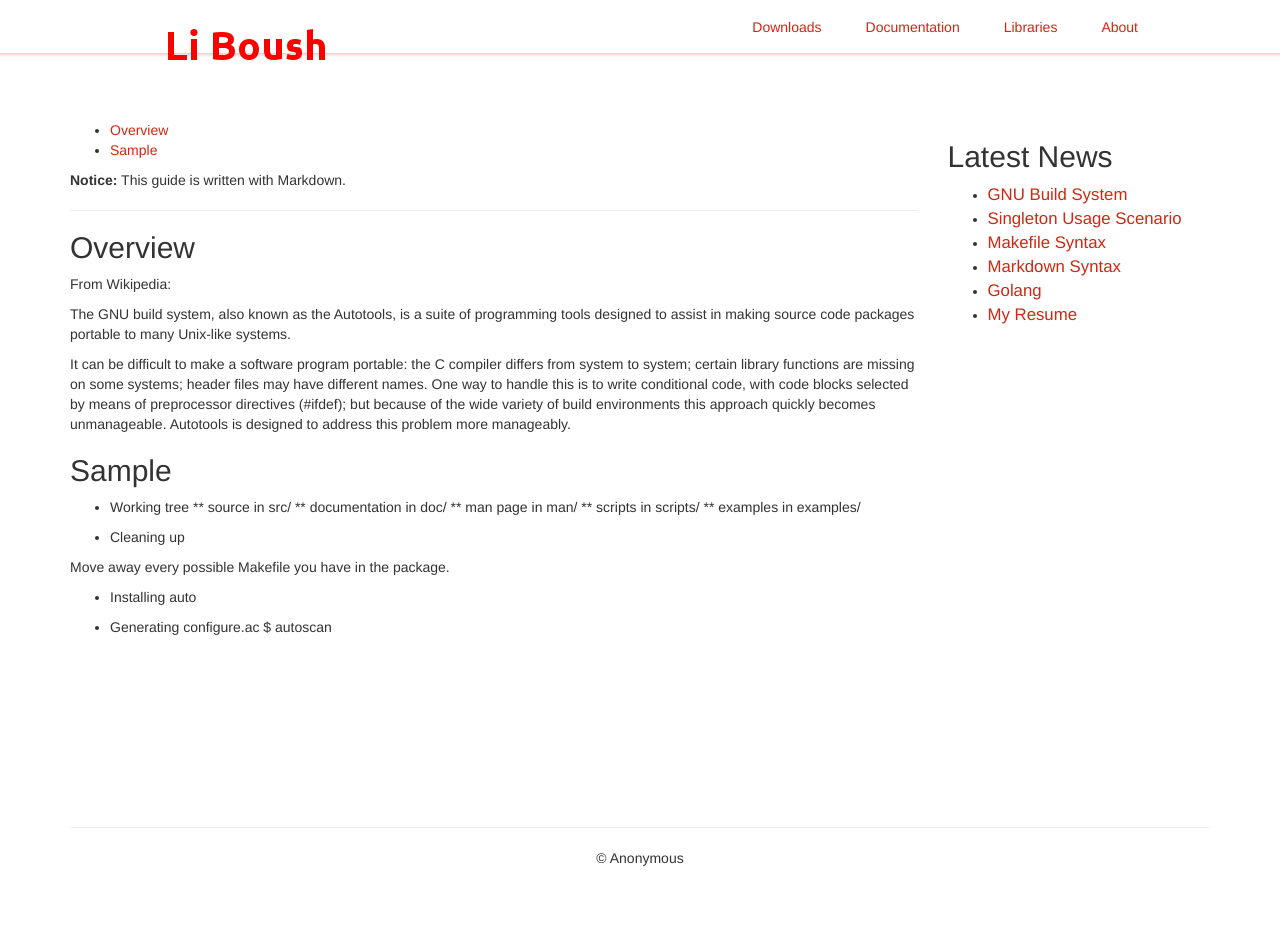
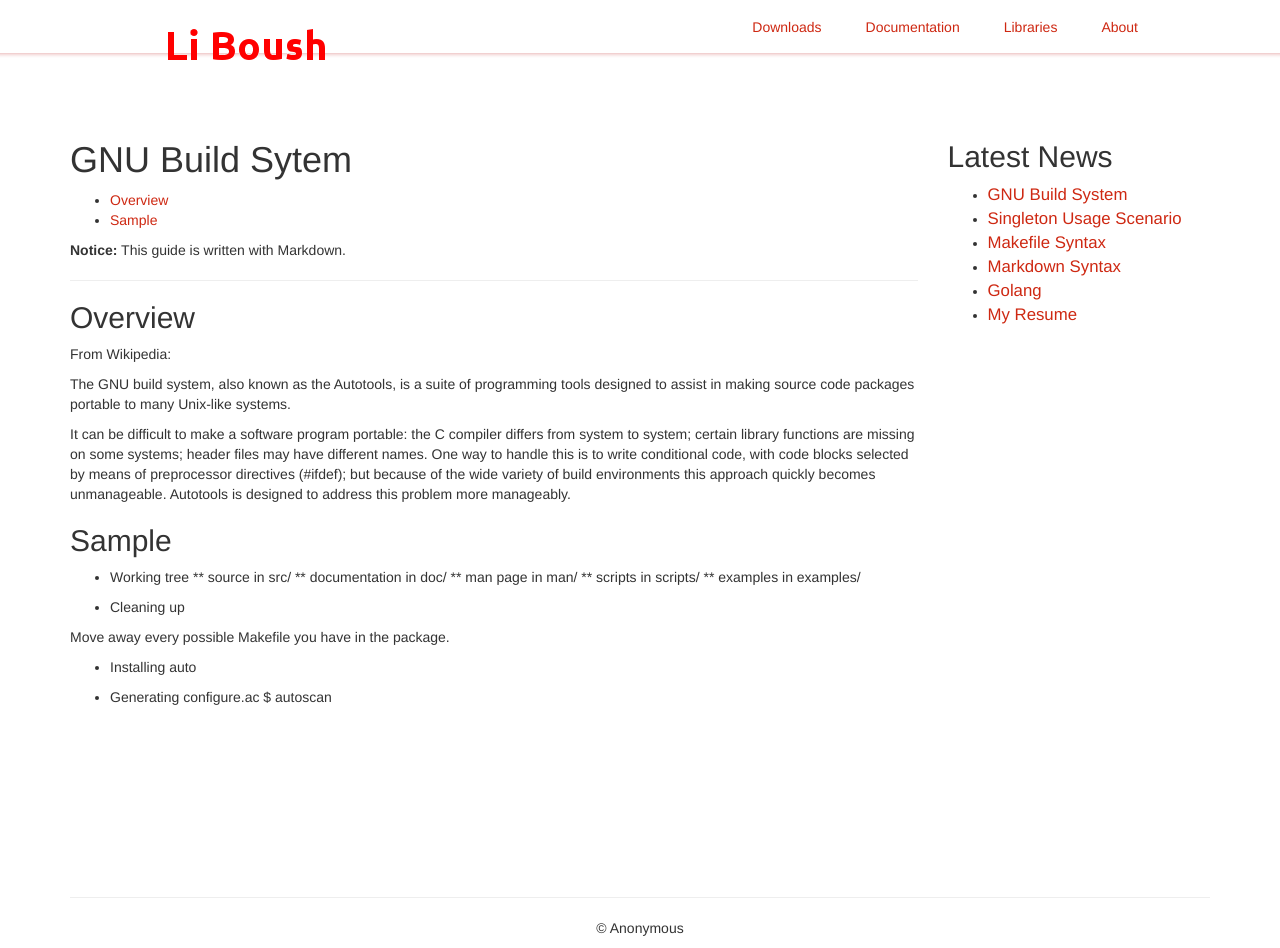
Before and after one commit to liboshi/liboshi.github.com, a Jekyll site: the page built from _posts/2015-10-30-gnu-build-system.md, in a window 1280 px wide and 948 px high. Built offline with Jekyll 4.4.1, drawn with Linux system fonts in a browser that asks for light colours; nearby versions of some CDN libraries; comment, search, counter and statistics services are not loaded.

Commit message:
o Add title.

```diff
--- a/_posts/2015-10-30-gnu-build-system.md
+++ b/_posts/2015-10-30-gnu-build-system.md
@@ -2,6 +2,9 @@
 layout: default
 title: GNU Build System
 ---
+
+GNU Build Sytem
+=================
 
 *   [Overview](#overview)
 *   [Sample](#sample)
```
